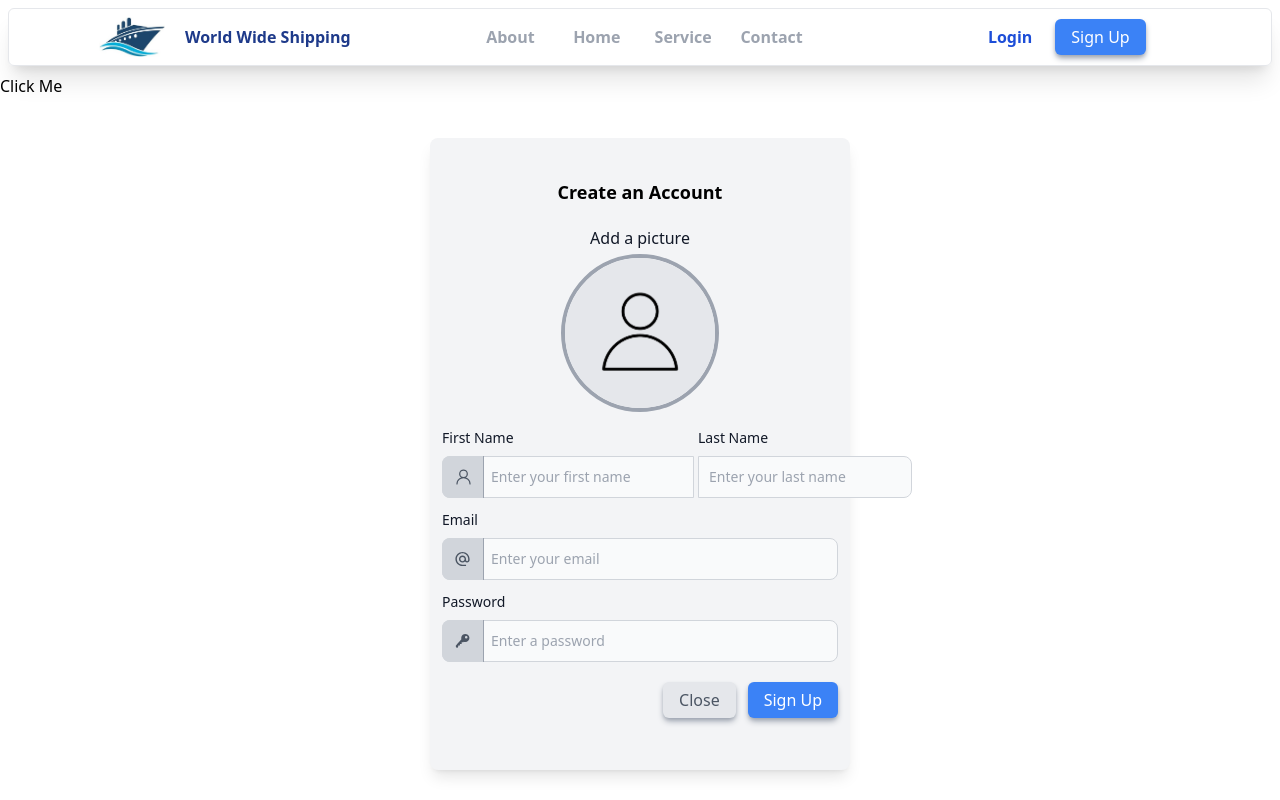
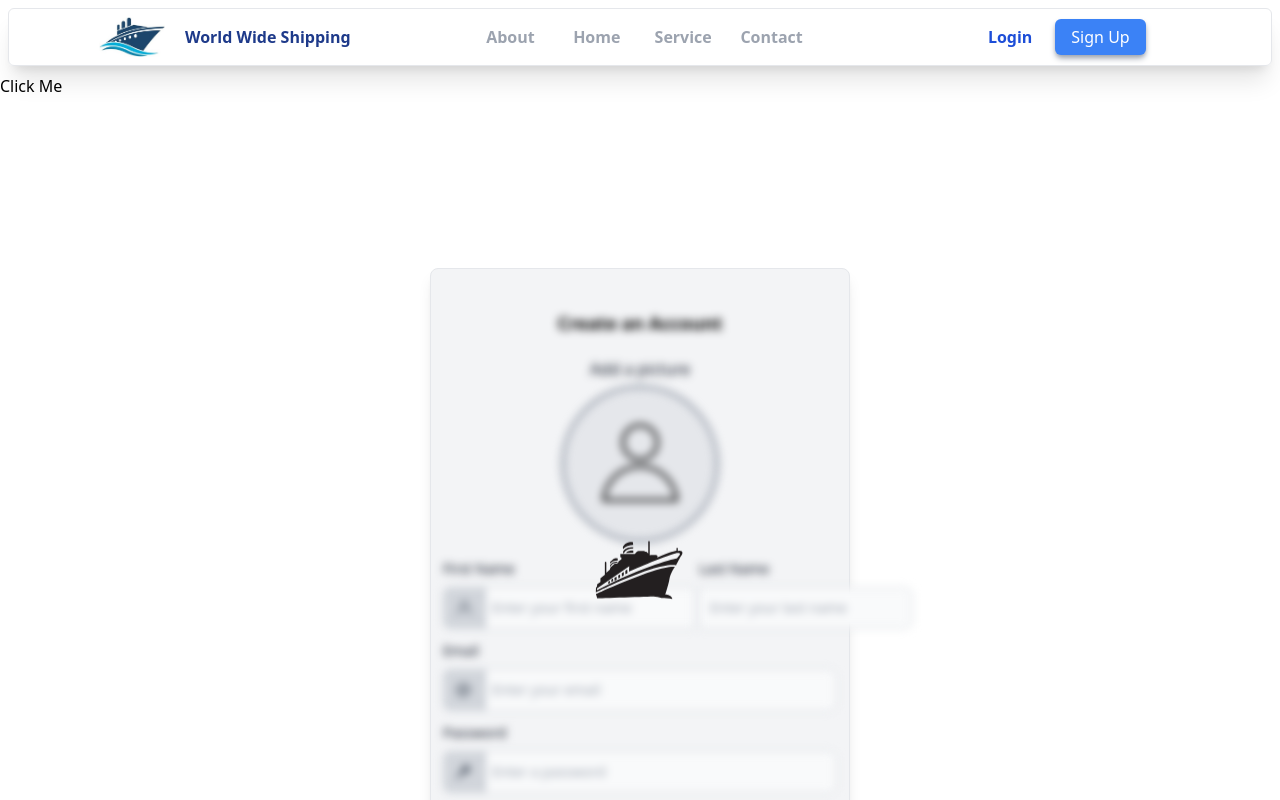
Before and after one commit to fuzailxkhan/Services-Site, a React app in the folder Client/: page /SignUp in a window 1280 px wide. Shown: the top 800 px of the page. Built offline with nearby package versions, Linux system fonts and the light colour scheme; the HTML template or start-up script is replaced by a standard one.

Commit message:
Added Loading ship svg

```diff
--- /dev/null
+++ b/Client/src/components/SignUp.css
@@ -0,0 +1,34 @@
+.Ship {
+	-webkit-animation: scale-up-bl 2s cubic-bezier(0.390, 0.575, 0.565, 1.000) infinite ;
+	        animation: scale-up-bl 2s cubic-bezier(0.390, 0.575, 0.565, 1.000) infinite ;
+}
+
+
+ @-webkit-keyframes scale-up-bl {
+    0% {
+      -webkit-transform: scale(0.5);
+              transform: scale(0.5);
+      -webkit-transform-origin: 0% 100%;
+              transform-origin: 0% 100%;
+    }
+    100% {
+      -webkit-transform: scale(1);
+              transform: scale(1);
+      -webkit-transform-origin: 0% 100%;
+              transform-origin: 0% 100%;
+    }
+  }
+  @keyframes scale-up-bl {
+    0% {
+      -webkit-transform: scale(0.5);
+              transform: scale(0.5);
+      -webkit-transform-origin: 0% 100%;
+              transform-origin: 0% 100%;
+    }
+    100% {
+      -webkit-transform: scale(1);
+              transform: scale(1);
+      -webkit-transform-origin: 0% 100%;
+              transform-origin: 0% 100%;
+    }
+  }
--- a/Client/src/components/SignUp.tsx
+++ b/Client/src/components/SignUp.tsx
@@ -8,11 +8,14 @@ import axios from "axios";
 import { NavLink } from "react-router-dom";
 import { useDispatch } from "react-redux";
 import { setNoti } from "../app/appSlice";
+import "./SignUp.css"
+import ship from "./Cruise Ship.svg";
 
 const SignUp = () => {
 
   const [picture,setPicture] = useState<string>();
   const [pictureError,setPictureError] = useState<string>();
+  const [loading,setLoading] = useState(false);
   const {register,handleSubmit,setValue,reset,formState:{errors}} = useForm();
   const dispatch = useDispatch();
 
@@ -24,11 +27,11 @@ const SignUp = () => {
     setPicture('');
     setPictureError('');
 
-
+    setLoading(true);
     axios.post("http://localhost:3000/Signup",data)
     .then(res=>{console.log(res.data.Message);
       dispatch(setNoti(res.data.Message));
-      setTimeout(()=>dispatch(setNoti('')),3000)
+      setTimeout(()=>dispatch(setNoti('')),3000);
     })
     }
   }
@@ -63,8 +66,8 @@ const SignUp = () => {
 
   return (
 
-    <div className="sticky top-[130px] pt-10 pb-10 max-w-[420px] m-auto mx-8 sm:mx-auto mt-10 mb-96 bg-gray-100 rounded-lg shadow-lg">
-      <form onSubmit={handleSubmit((data)=>{onSignUp(data)})} >
+    <div className="relative border top-[130px] pt-10 pb-10 max-w-[420px] m-auto mx-8 sm:mx-auto mt-10 mb-96 bg-gray-100 rounded-lg shadow-lg">
+      <form onSubmit={handleSubmit((data)=>{onSignUp(data)})} className="blur-sm" >
 
         <h1 className="text-center font-semibold text-lg mb-5">Create an Account</h1>
 
@@ -127,7 +130,11 @@ const SignUp = () => {
           </div>
 
       </form>
-    </div>
+      {<div className="absolute top-[250px] right-0 left-0">
+        <img className="w-[100px] m-auto Ship" src={ship}></img>
+      </div>}
+
+      </div>
 
   )
 }
```
Also changed, not shown: Client/src/components/Cruise Ship.svg (added).
